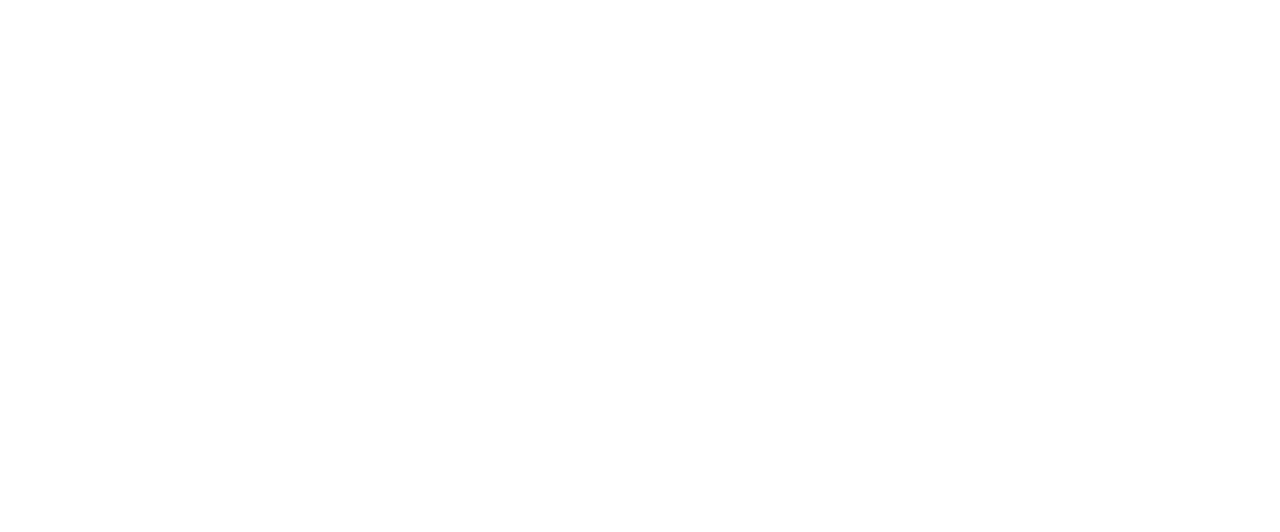
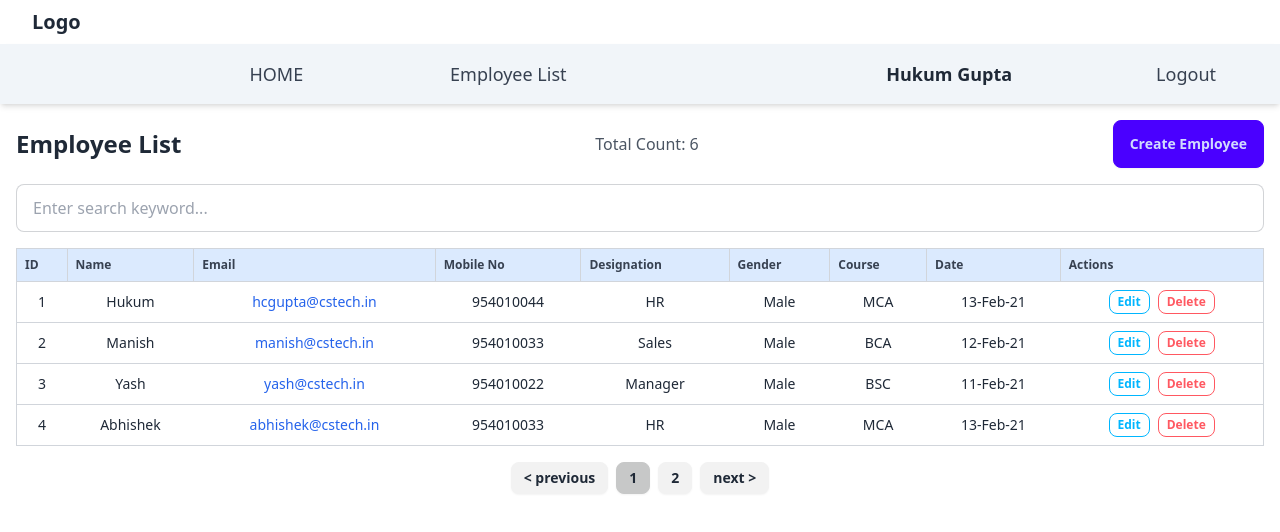
Before and after one commit to sushantskb/Intership-Machine-Task, a React app in the folder client/: page /employees-list in a window 1280 px wide. Before the commit this address had no page. Shown: the top 532 px of the page. Built offline with nearby package versions, Linux system fonts and the light colour scheme; the HTML template or start-up script is replaced by a standard one.

Commit message:
added the employee list page

```diff
--- a/client/package.json
+++ b/client/package.json
@@ -19,6 +19,7 @@
     "react": "^18.3.1",
     "react-dom": "^18.3.1",
     "react-hook-form": "^7.53.0",
+    "react-paginate": "^8.2.0",
     "react-redux": "^9.1.2",
     "react-router-dom": "^6.26.2",
     "redux-persist": "^6.0.0",
--- a/client/src/App.jsx
+++ b/client/src/App.jsx
@@ -2,6 +2,7 @@
 import Layout from "./Layout";
 import Form from "./pages/Form";
 import HomePage from "./pages/HomePage";
+import EmployeeList from "./pages/EmployeeList";
 
 export default function App() {
   return (
@@ -10,6 +11,7 @@
         <Route element={<Layout />}>
           <Route path="/" element={<HomePage />} />
           <Route path="/create-employee" element={<Form />} />
+          <Route path="/employees-list" element={<EmployeeList />} />
         </Route>
       </Routes>
     </BrowserRouter>
--- /dev/null
+++ b/client/src/pages/EmployeeList.jsx
@@ -0,0 +1,188 @@
+import { useState } from "react";
+import ReactPaginate from "react-paginate";
+
+// Sample employee data
+const employeeData = [
+  {
+    id: 1,
+    name: "Hukum",
+    email: "hcgupta@cstech.in",
+    mobile: "954010044",
+    designation: "HR",
+    gender: "Male",
+    course: "MCA",
+    date: "13-Feb-21",
+  },
+  {
+    id: 2,
+    name: "Manish",
+    email: "manish@cstech.in",
+    mobile: "954010033",
+    designation: "Sales",
+    gender: "Male",
+    course: "BCA",
+    date: "12-Feb-21",
+  },
+  {
+    id: 3,
+    name: "Yash",
+    email: "yash@cstech.in",
+    mobile: "954010022",
+    designation: "Manager",
+    gender: "Male",
+    course: "BSC",
+    date: "11-Feb-21",
+  },
+  {
+    id: 4,
+    name: "Abhishek",
+    email: "abhishek@cstech.in",
+    mobile: "954010033",
+    designation: "HR",
+    gender: "Male",
+    course: "MCA",
+    date: "13-Feb-21",
+  },
+  {
+    id: 5,
+    name: "Ravi",
+    email: "ravi@cstech.in",
+    mobile: "954010055",
+    designation: "Developer",
+    gender: "Male",
+    course: "BCA",
+    date: "10-Feb-21",
+  },
+  {
+    id: 6,
+    name: "Priya",
+    email: "priya@cstech.in",
+    mobile: "954010066",
+    designation: "Designer",
+    gender: "Female",
+    course: "MCA",
+    date: "09-Feb-21",
+  },
+];
+
+const EmployeeList = () => {
+  const itemsPerPage = 4;
+  const [currentItems, setCurrentItems] = useState(
+    employeeData.slice(0, itemsPerPage)
+  );
+  const [pageCount, setPageCount] = useState(
+    Math.ceil(employeeData.length / itemsPerPage)
+  );
+  const [itemOffset, setItemOffset] = useState(0);
+  const [searchTerm, setSearchTerm] = useState("");
+
+  const handlePageClick = (event) => {
+    const newOffset = (event.selected * itemsPerPage) % employeeData.length;
+    setItemOffset(newOffset);
+    const filteredData = filterData(employeeData, searchTerm);
+    setCurrentItems(filteredData.slice(newOffset, newOffset + itemsPerPage));
+  };
+
+  const handleSearchChange = (e) => {
+    const term = e.target.value;
+    setSearchTerm(term);
+    const filteredData = filterData(employeeData, term);
+    setPageCount(Math.ceil(filteredData.length / itemsPerPage));
+    setCurrentItems(filteredData.slice(0, itemsPerPage));
+    setItemOffset(0);
+  };
+
+  const filterData = (data, term) => {
+    return data.filter(
+      (employee) =>
+        employee.name.toLowerCase().includes(term.toLowerCase()) ||
+        employee.email.toLowerCase().includes(term.toLowerCase()) ||
+        employee.designation.toLowerCase().includes(term.toLowerCase())
+    );
+  };
+
+  return (
+    <div className="container mx-auto p-4">
+      {/* Header with search bar, total count, and create button */}
+      <div className="flex justify-between items-center mb-4">
+        <h1 className="text-2xl font-bold">Employee List</h1>
+        <span className="text-gray-600">
+          Total Count: {filterData(employeeData, searchTerm).length}
+        </span>
+        <button className="btn btn-primary">Create Employee</button>
+      </div>
+
+      <div className="mb-4">
+        <input
+          type="text"
+          placeholder="Enter search keyword..."
+          value={searchTerm}
+          onChange={handleSearchChange}
+          className="input input-bordered w-full"
+        />
+      </div>
+
+      <div className="overflow-x-auto">
+        <table className="table w-full border-collapse border border-gray-300">
+          <thead>
+            <tr className="bg-blue-100 text-gray-700">
+              <th className="p-2 border border-gray-300">ID</th>
+              <th className="p-2 border border-gray-300">Name</th>
+              <th className="p-2 border border-gray-300">Email</th>
+              <th className="p-2 border border-gray-300">Mobile No</th>
+              <th className="p-2 border border-gray-300">Designation</th>
+              <th className="p-2 border border-gray-300">Gender</th>
+              <th className="p-2 border border-gray-300">Course</th>
+              <th className="p-2 border border-gray-300">Date</th>
+              <th className="p-2 border border-gray-300">Actions</th>
+            </tr>
+          </thead>
+          <tbody>
+            {currentItems.map((employee) => (
+              <tr
+                key={employee.id}
+                className="text-center border border-gray-300">
+                <td className="p-2">{employee.id}</td>
+                <td className="p-2">{employee.name}</td>
+                <td className="p-2 text-blue-600">
+                  <a href={`mailto:${employee.email}`}>{employee.email}</a>
+                </td>
+                <td className="p-2">{employee.mobile}</td>
+                <td className="p-2">{employee.designation}</td>
+                <td className="p-2">{employee.gender}</td>
+                <td className="p-2">{employee.course}</td>
+                <td className="p-2">{employee.date}</td>
+                <td className="p-2 space-x-2">
+                  <button className="btn btn-xs btn-outline btn-info">
+                    Edit
+                  </button>
+                  <button className="btn btn-xs btn-outline btn-error">
+                    Delete
+                  </button>
+                </td>
+              </tr>
+            ))}
+          </tbody>
+        </table>
+      </div>
+
+      {/* Pagination Controls */}
+      <ReactPaginate
+        breakLabel="..."
+        nextLabel="next >"
+        onPageChange={handlePageClick}
+        pageRangeDisplayed={5}
+        pageCount={pageCount}
+        previousLabel="< previous"
+        renderOnZeroPageCount={null}
+        containerClassName="pagination flex justify-center mt-4 space-x-2"
+        pageLinkClassName="btn btn-sm"
+        previousLinkClassName="btn btn-sm"
+        nextLinkClassName="btn btn-sm"
+        activeLinkClassName="btn-active"
+      />
+    </div>
+  );
+};
+
+export default EmployeeList;
```
Also changed, not shown: 1 other file (tests, documents, lock files or other folders).
